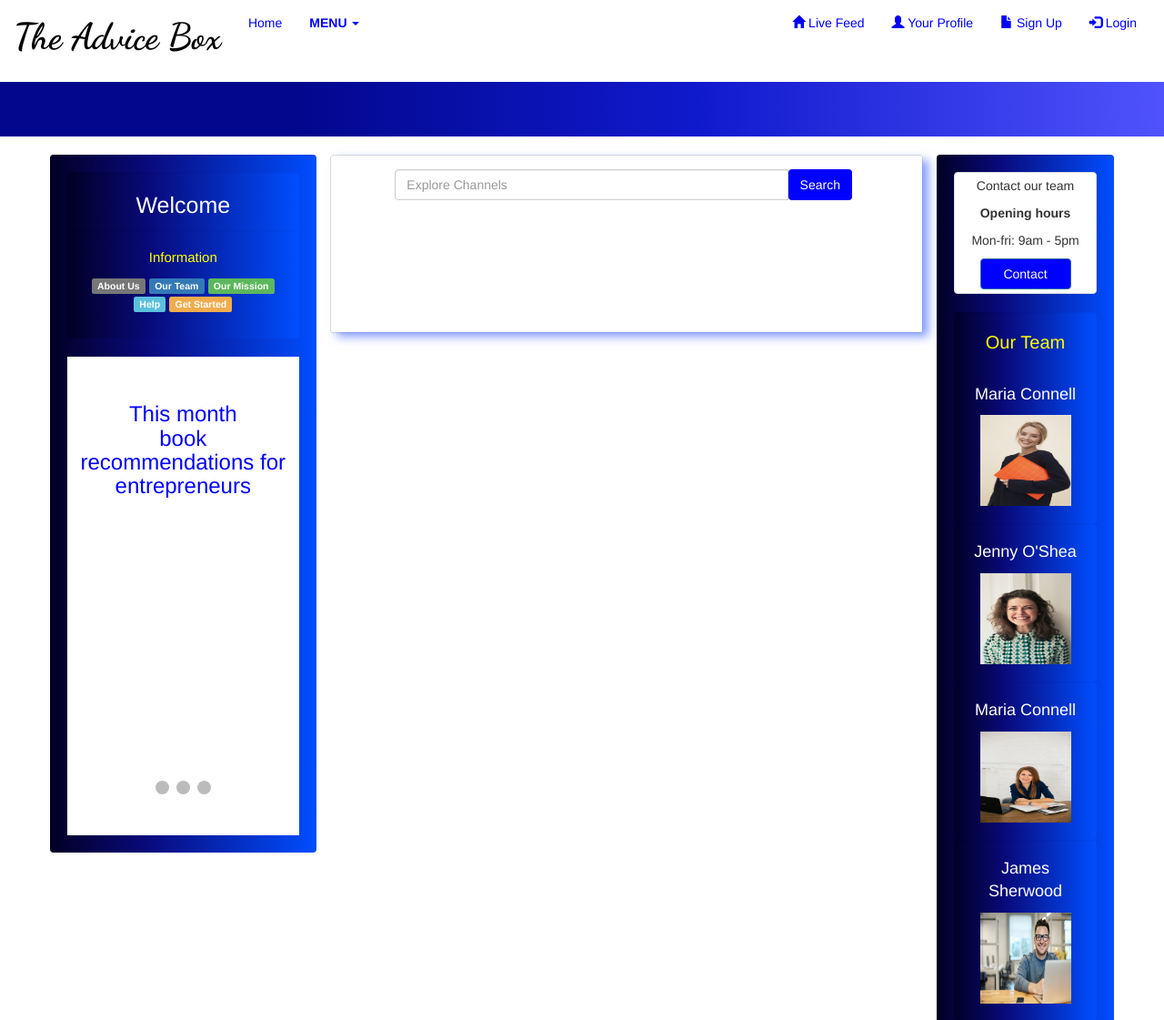
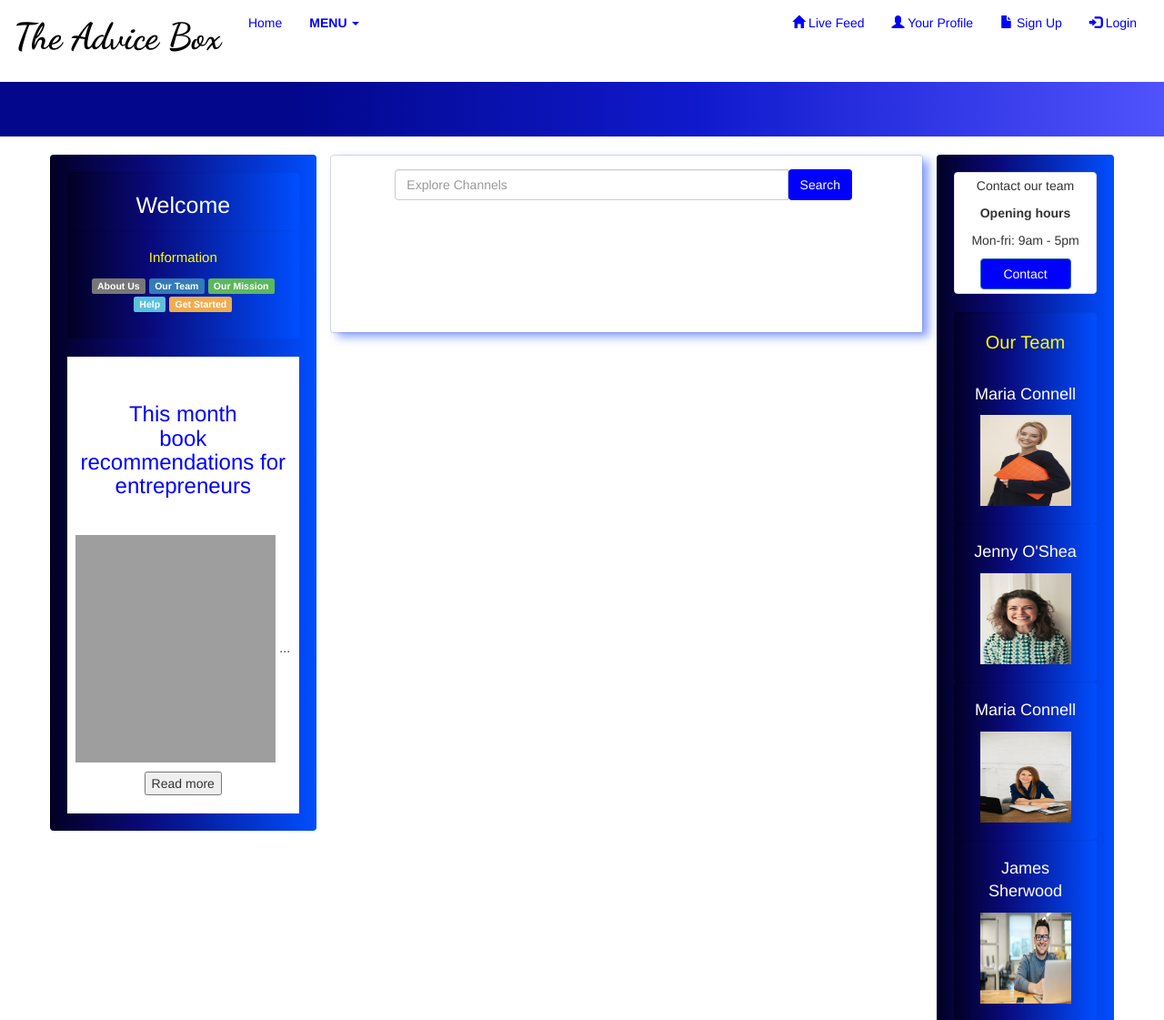
Before and after one commit to anthony-keogh/messaging_app, a Flask app: page /messages in a window 1280 px wide. Shown: the top 1121 px of the page at 91% size. Run offline with Flask 2, Linux system fonts and the light colour scheme; data that the repository does not hold is empty; some libraries are stand-ins or nearby versions; grey boxes are pictures that could not be loaded.

Commit message:
Css changes

```diff
--- a/app/templates/messages.html
+++ b/app/templates/messages.html
@@ -64,98 +64,6 @@ div.ex1 {
 
 
 
-/* Slideshow container */
-.slideshow-container {
-  max-width: 1000px;
-  position: relative;
-  margin: auto;
-}
-
-/* Hide the images by default */
-.mySlides {
-  display: none;
-}
-
-/* Next & previous buttons */
-.prev, .next {
-  cursor: pointer;
-  position: absolute;
-  top: 50%;
-  width: auto;
-  margin-top: -22px;
-  padding: 16px;
-  color: white;
-  font-weight: bold;
-  font-size: 18px;
-  transition: 0.6s ease;
-  border-radius: 0 3px 3px 0;
-  user-select: none;
-}
-
-/* Position the "next button" to the right */
-.next {
-  right: 0;
-  border-radius: 3px 0 0 3px;
-}
-
-/* On hover, add a black background color with a little bit see-through */
-.prev:hover, .next:hover {
-  background-color: rgba(0,0,0,0.8);
-}
-
-/* Caption text */
-.text {
-  color: #f2f2f2;
-  font-size: 15px;
-  padding: 8px 12px;
-  position: absolute;
-  bottom: 8px;
-  width: 100%;
-  text-align: center;
-}
-
-/* Number text (1/3 etc) */
-.numbertext {
-  color: #f2f2f2;
-  font-size: 12px;
-  padding: 8px 12px;
-  position: absolute;
-  top: 0;
-}
-
-/* The dots/bullets/indicators */
-.dot {
-  cursor: pointer;
-  height: 15px;
-  width: 15px;
-  margin: 0 2px;
-  background-color: #bbb;
-  border-radius: 50%;
-  display: inline-block;
-  transition: background-color 0.6s ease;
-}
-
-.active, .dot:hover {
-  background-color: #717171;
-}
-
-/* Fading animation */
-.fade {
-  -webkit-animation-name: fade;
-  -webkit-animation-duration: 1.5s;
-  animation-name: fade;
-  animation-duration: 1.5s;
-}
-
-@-webkit-keyframes fade {
-  from {opacity: .4}
-  to {opacity: 1}
-}
-
-@keyframes fade {
-  from {opacity: .4}
-  to {opacity: 1}
-}
 </style>
 <body style="background-color:white;">
 
@@ -185,44 +93,17 @@ div.ex1 {
         <br>
 
 
+ <p>
+    <img src="static/img/tony-robbins-book.jpg" style="height:250px; width:220px;">
+   <span id="dots">...</span><span id="more">
+   <br>
+   <img src="static/img/deep-work.jpg" style="height:250px; width:220px;">
+   <br>
+   <img src="static/img/zero-to-one.jpg" style="height:250px; width:220px;">
 
+   </span></p>
 
-  <!-- Slideshow container -->
-<div class="slideshow-container" style="height:250px; width:220px;">
-
-  <!-- Full-width images with number and caption text -->
-  <div class="mySlides fade">
-    <div class="numbertext">1 / 3</div>
-    <img src="static/img/tony-robbins-book.jpg" style="width:100%">
-
-  </div>
-
-  <div class="mySlides fade">
-    <div class="numbertext">2 / 3</div>
-    <img src="static/img/zero-to-one.jpg" style="width:100%">
-
-  </div>
-
-  <div class="mySlides fade">
-    <div class="numbertext">3 / 3</div>
-    <img src="static/img/deep-work.jpg" style="width:100%">
-
-  </div>
-
-  <!-- Next and previous buttons -->
-  <a class="prev" onclick="plusSlides(-1)">&#10094;</a>
-  <a class="next" onclick="plusSlides(1)">&#10095;</a>
-</div>
-<br>
-
-<!-- The dots/circles -->
-<div style="text-align:center">
-  <span class="dot" onclick="currentSlide(1)"></span>
-  <span class="dot" onclick="currentSlide(2)"></span>
-  <span class="dot" onclick="currentSlide(3)"></span>
-</div>
-
-
+<button onclick="myFunctionReadMore()" id="myBtn">Read more</button>
 
         <br><br>
       </div>
```
